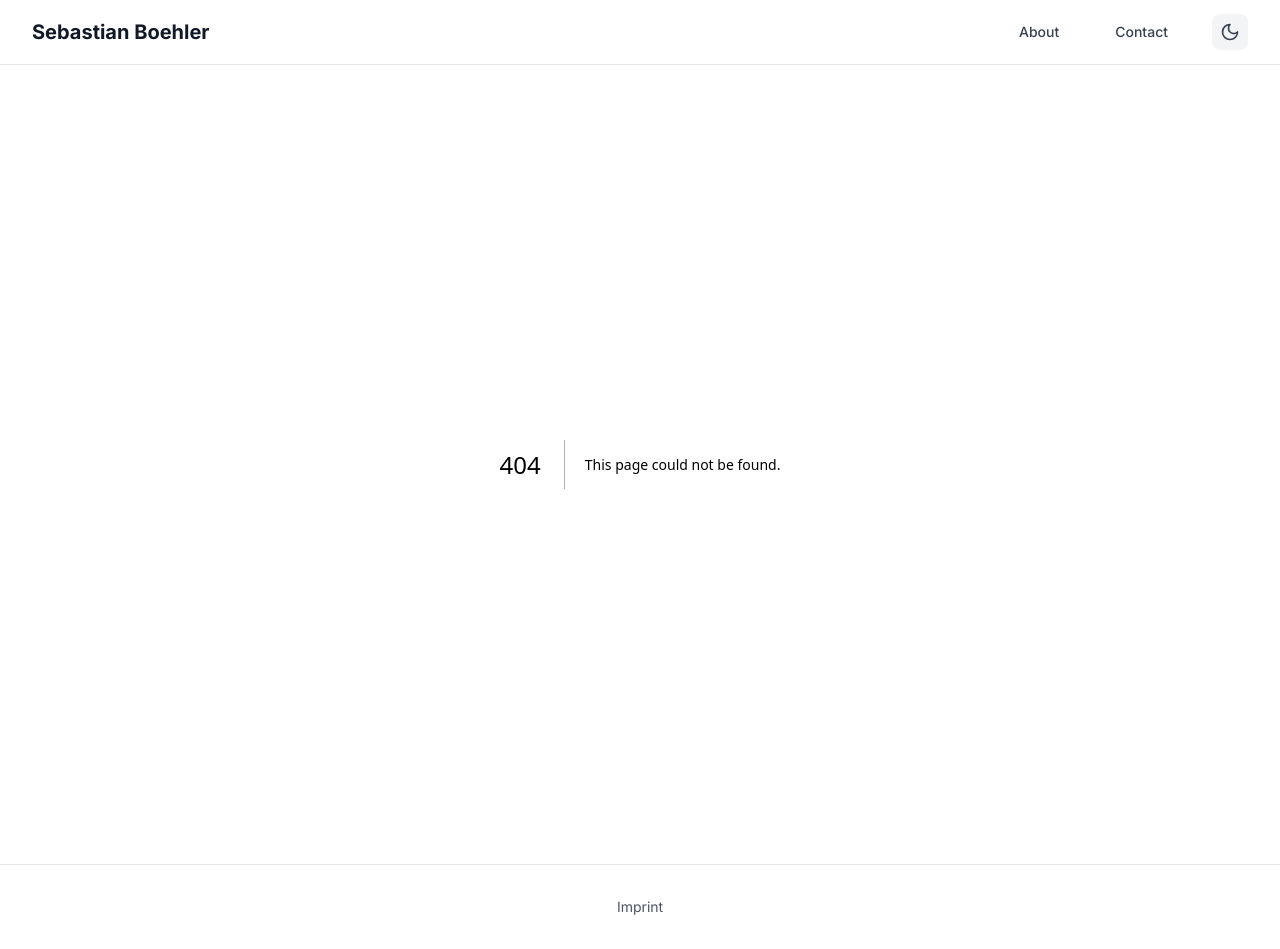
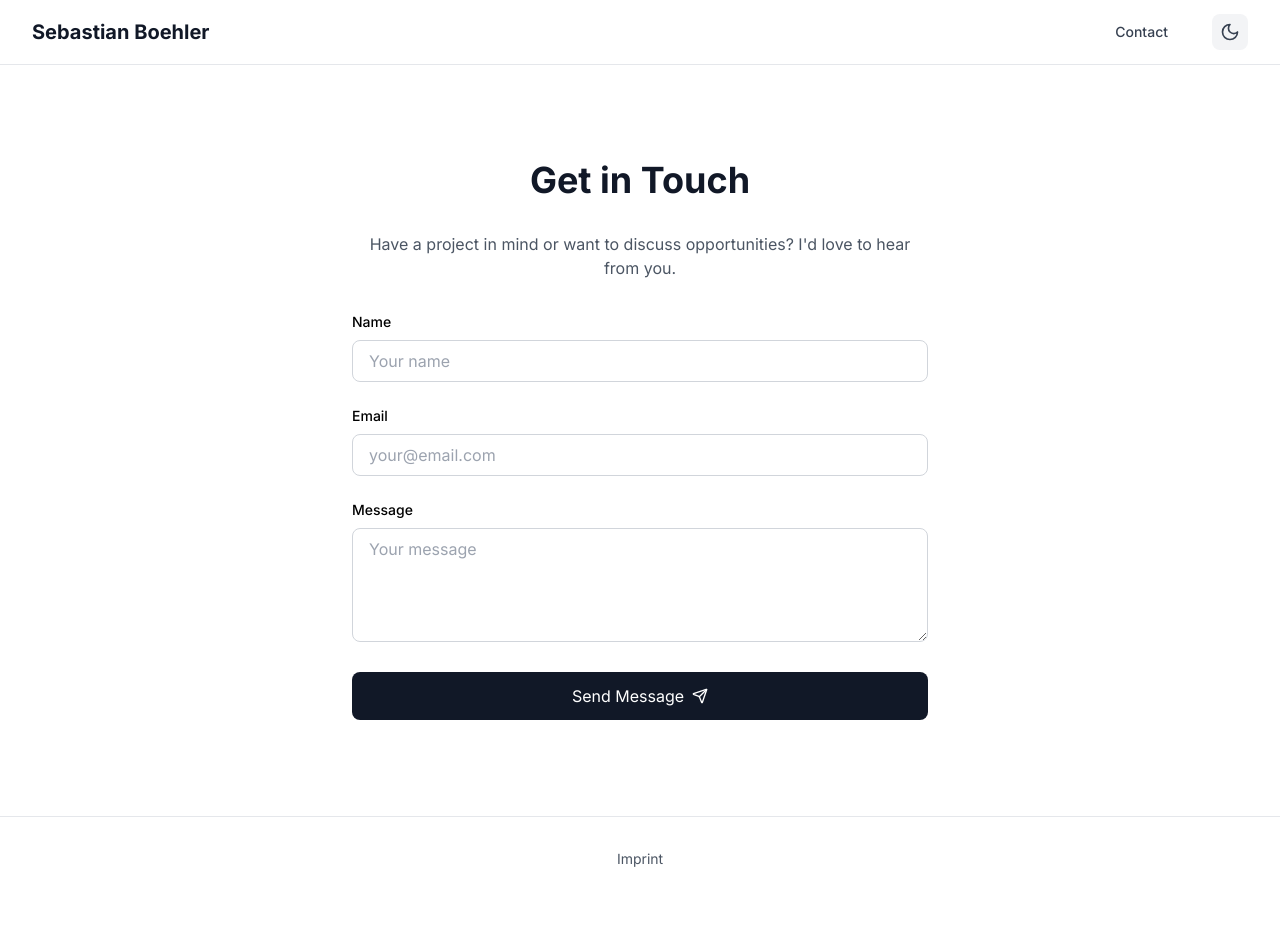
Before and after one commit to SebastianBoehler/sebastianboehler, a Next.js app: page /contact in a window 1280 px wide. Before the commit this address had no page. After the commit the page ends 901 px from the top, so only its background shows below. Built offline with nearby package versions, Linux system fonts and the light colour scheme.

Commit message:
feat: add dedicated contact page and enhance milestone links

```diff
--- /dev/null
+++ b/src/app/contact/page.tsx
@@ -0,0 +1,9 @@
+import ContactSection from "@/components/ContactSection";
+
+export default function ContactPage() {
+  return (
+    <div>
+      <ContactSection />
+    </div>
+  );
+}
--- a/src/app/page.tsx
+++ b/src/app/page.tsx
@@ -2,14 +2,6 @@ import { manualMilestones } from "@/data/manualMilestones"
 import Timeline from "@/components/Timeline"
 import { TimelineEntryData } from "@/components/TimelineEntry"
 import { fetchRepos } from "@/lib/github"
-
-function mapMilestones(): TimelineEntryData[] {
-  return manualMilestones.map(m => ({
-    date: m.date,
-    title: m.title,
-    description: m.description,
-  }))
-}
 
 async function mapRepos(): Promise<TimelineEntryData[]> {
   const repos = await fetchRepos("SebastianBoehler")
@@ -22,8 +14,8 @@ async function mapRepos(): Promise<TimelineEntryData[]> {
 }
 
 export default async function Home() {
-  const [milestones, repos] = await Promise.all([mapMilestones(), mapRepos()])
-  const entries = [...milestones, ...repos].sort((a, b) =>
+  const repos = await mapRepos()
+  const entries = [...manualMilestones, ...repos].sort((a, b) =>
     b.date.localeCompare(a.date)
   )
   return <Timeline entries={entries} />
--- a/src/components/ContactSection.tsx
+++ b/src/components/ContactSection.tsx
@@ -77,7 +77,7 @@ export default function ContactSection() {
         </p>
         <form onSubmit={handleSubmit} className="space-y-6">
           <div>
-            <label htmlFor="name" className="block text-sm font-medium mb-2">
+            <label htmlFor="name" className="block text-sm font-medium mb-2 dark:text-gray-300">
               Name
             </label>
             <input
@@ -93,7 +93,7 @@ export default function ContactSection() {
             )}
           </div>
           <div>
-            <label htmlFor="email" className="block text-sm font-medium mb-2">
+            <label htmlFor="email" className="block text-sm font-medium mb-2 dark:text-gray-300">
               Email
             </label>
             <input
@@ -109,7 +109,7 @@ export default function ContactSection() {
             )}
           </div>
           <div>
-            <label htmlFor="message" className="block text-sm font-medium mb-2">
+            <label htmlFor="message" className="block text-sm font-medium mb-2 dark:text-gray-300">
               Message
             </label>
             <textarea
--- a/src/components/Header.tsx
+++ b/src/components/Header.tsx
@@ -9,8 +9,7 @@ export default function Header() {
   const [isMenuOpen, setIsMenuOpen] = useState(false);
 
   const menuItems = [
-    { label: 'About', href: '#about' },
-    { label: 'Contact', href: '#contact' },
+    { label: 'Contact', href: '/contact' },
   ];
 
   return (
--- a/src/data/manualMilestones.ts
+++ b/src/data/manualMilestones.ts
@@ -13,12 +13,12 @@ export const manualMilestones = [
   {
     date: "2015-09-01",
     title: "Hosted Minecraft server",
-    description: "Wrote Bukkit/Spigot plugins in Java, hosted own server with custom features and admin tools for classmates.",
+    description: "Wrote Bukkit plugins in Java, hosted own server with custom features and admin tools for classmates.",
   },
   {
     date: "2016-09-01",
     title: "Minecraft Intro Rendering",
-    // my youtube channel video of banner template https://youtu.be/c30UW9nE2IM
+    link: "https://youtu.be/c30UW9nE2IM",
     description: "Using Cinema4D and photoshop to create banner and do speedarts on youtube ",
   },
   {
@@ -54,6 +54,7 @@ export const manualMilestones = [
   {
     date: "2022-02-01",
     title: "Founded HB Capital",
+    link: "https://hb-capital.app",
     description: "Started trading-focused company with Justus. Built algorithmic crypto trading systems, handled all tech development.",
   },
   {
```
